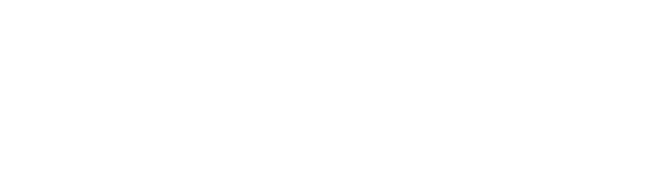
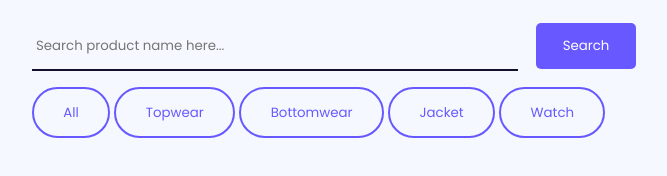
Before and after one commit to Abhishek-Kolpkar/Product-Filter-Search, a plain HTML site: page index.html in a window 1280 px wide. Shown: the whole page, without its empty margins (0-667 px from the left). Drawn offline with Linux system fonts and the light colour scheme.

Commit message:
Product Filter & Search

```diff
--- a/index.html
+++ b/index.html
@@ -9,7 +9,23 @@
   <link rel="stylesheet" href="./style.css">
 </head>
 <body>
-
+  <div class="wrapper">
+    <!-- search-container -->
+    <div id="search-container">
+      <input type="search" id="search-input" placeholder="Search product name here...">
+      <button id="search">Search</button>
+    </div>
+    <!-- buttons -->
+    <div id="buttons">
+      <button class="button-value" onclick="filterProduct('all')">All</button>
+      <button class="button-value" onclick="filterProduct('Topwear')">Topwear</button>
+      <button class="button-value" onclick="filterProduct('Bottomwear')">Bottomwear</button>
+      <button class="button-value" onclick="filterProduct('Jacket')">Jacket</button>
+      <button class="button-value" onclick="filterProduct('Watch')">Watch</button>
+    </div>
+    <!-- products -->
+    <div id="products"></div>
+  </div>
 
 
   <!-- JavaScript file -->
--- a/style.css
+++ b/style.css
@@ -0,0 +1,58 @@
+/* import font link */
+@import url('https://fonts.googleapis.com/css2?family=Poppins:ital,wght@0,400;0,500;0,600;0,700;0,800;0,900;1,400;1,500;1,600;1,700;1,800;1,900&display=swap');
+
+
+/*********************************** global CSS start ***********************************/
+*{
+  margin: 0;
+  padding: 0;
+  box-sizing: border-box;
+  border: none;
+  outline: none;
+  font-family: 'Poppins', sans-serif;
+}
+body{
+  background-color: #f5f8ff;
+}
+.wrapper{
+  width: 95%;
+  margin: 0 auto;
+}
+/*********************************** global CSS end ***********************************/
+
+
+/*********************************** general CSS start ***********************************/
+#search-container{
+  margin: 1em 0;
+}
+#search-container input{
+  background-color: transparent;
+  width: 40%;
+  border-bottom: 2px solid #110f29;
+  padding: 1em 0.3em;
+}
+#search-container  input:focus{
+  border-bottom-color: #6759ff;
+}
+#search-container button{
+  padding: 1em 2em;
+  margin-left: 1em;
+  background-color: #6759ff;;
+  color: #ffffff;
+  border-radius: 5px;
+  margin-top: 0.5em;
+}
+
+.button-value {
+  border: 2px solid #6759ff;
+  padding: 1em 2.2em;
+  border-radius: 3em;
+  background-color: transparent;
+  color: #6759ff;
+  cursor: pointer;
+}
+.active{
+  background-color: #6759ff;
+  color: #ffffff;
+}
+/*********************************** general CSS end ***********************************/
```
Also changed, not shown: Images/black-leather-jacket.jpg (added), Images/brown-jacket.jpg (added), Images/comfy-grey-pants.jpg (added), Images/knitted-top.jpg (added), Images/pink-trousers.jpg (added), Images/short-skirt.jpg (added), Images/sporty-smartwatch.jpg (added), Images/white-T-shirt.jpg (added).
